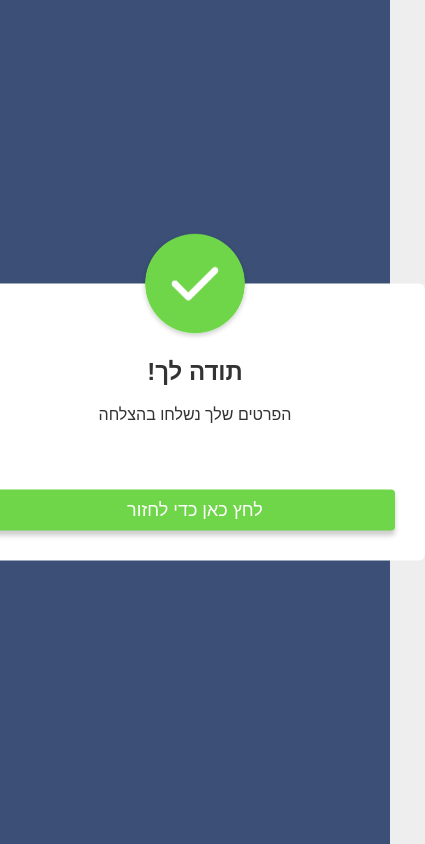
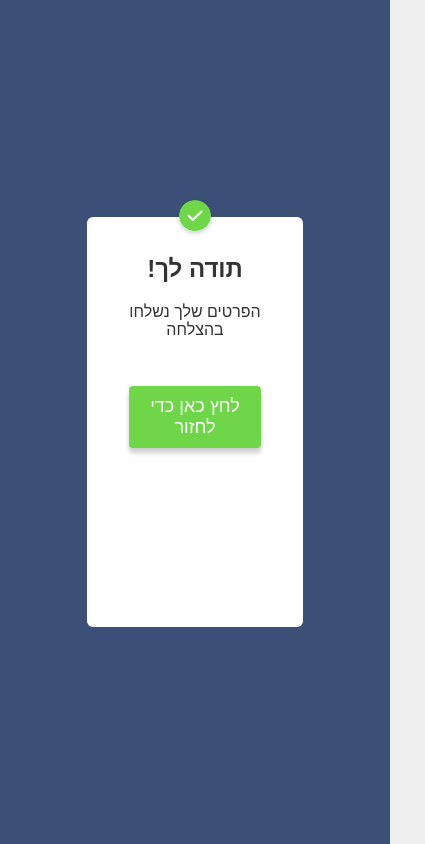
Before and after one commit to urielda00/Landing--Page3, a plain HTML site: page thank2.html in a window 390 px wide. Shown: the whole page, 425 px wide, since content can reach past the window. Drawn offline with Linux system fonts and the light colour scheme.

Commit message:
style changes

```diff
--- a/thank2.css
+++ b/thank2.css
@@ -17,7 +17,8 @@ body{
 
 
 .popup{
-  width: 400px;
+  width: 40%;
+  height: 45%;
   background: #fff;
   border-radius: 6px;
   position: absolute;
@@ -39,7 +40,7 @@ body{
 }
 
 .popup img{
-  width: 100px;
+  width: 20%;
   margin-top: -50px;
   border-radius: 50%;
   box-shadow: 0 2px 5px rgba(0, 0, 0, 0.2);
@@ -59,3 +60,11 @@ body{
   cursor: pointer;
   box-shadow: 0 5px 5px rgba(0, 0, 0, 0.2);
 }
+
+@media (max-width:768px){
+  .popup button{
+    width: 85%;
+    margin-top: 20%;
+  }
+
+}
```
